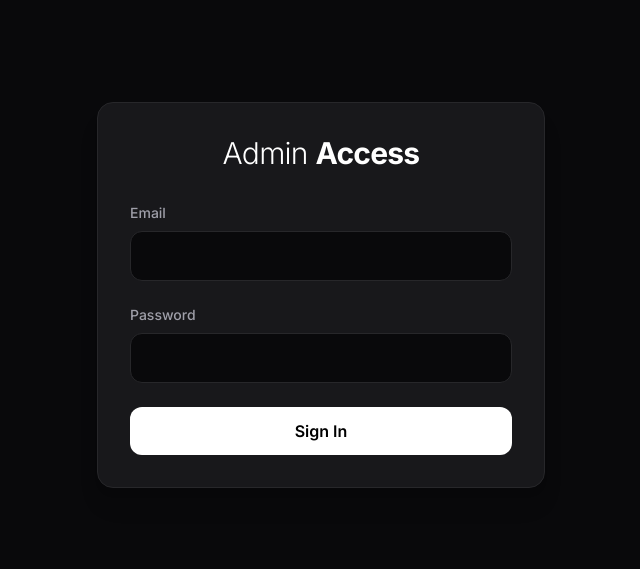
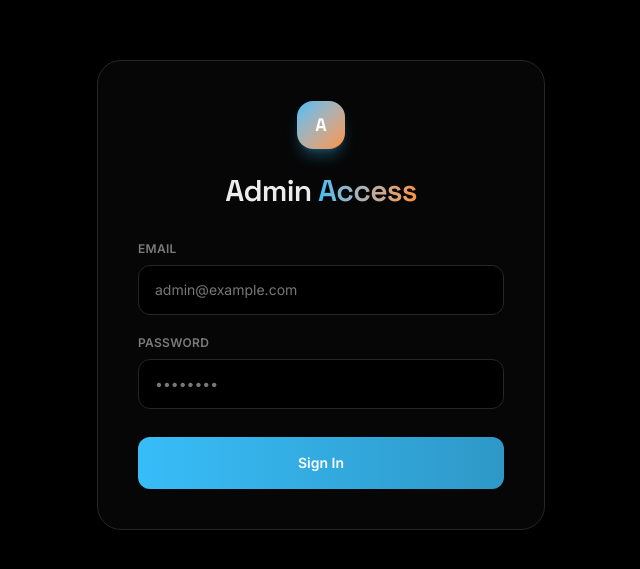
Before and after one commit to AdilAnwar21/PersonalPortfolio, a Next.js app: page /login in a window 1280 px wide. Shown: the part 105-674 px from the top of the page, without its empty margins (319-959 px from the left). Built offline with nearby package versions, Linux system fonts and the light colour scheme.

Commit message:
feat: update global styles for improved light and dark mode aesthetics; enhance login page with new layout and styling; refine navbar interactions and visuals; modernize contact and testimonials sections with icon integration

```diff
--- a/src/app/globals.css
+++ b/src/app/globals.css
@@ -17,24 +17,24 @@
 @layer base {
   :root {
     /* Light mode */
-    --background: #f5f7f9;
-    --foreground: #0d1117;
+    --background: #f8fafc;
+    --foreground: #0f172a;
     --card: #ffffff;
-    --card-foreground: #1c2431;
-    --border: #dde3ec;
-    --highlight-primary: #0369a1;   /* sky-700 — deep ocean blue */
-    --highlight-secondary: #c2410c; /* orange-700 — burnt sienna */
+    --card-foreground: #1e293b;
+    --border: #e2e8f0;
+    --highlight-primary: #0284c7;   /* sky-600 */
+    --highlight-secondary: #ea580c; /* orange-600 */
   }
 
   .dark {
     /* Dark mode */
-    --background: #0a0c0f;
-    --foreground: #eef1f6;
-    --card: #111418;
-    --card-foreground: #d8dde8;
-    --border: #1d2129;
-    --highlight-primary: #38bdf8;   /* sky-400 — electric blue */
-    --highlight-secondary: #fb923c; /* orange-400 — warm coral */
+    --background: #000000;
+    --foreground: #ededed;
+    --card: #0a0a0a;
+    --card-foreground: #ededed;
+    --border: #262626;
+    --highlight-primary: #38bdf8;   /* sky-400 */
+    --highlight-secondary: #fb923c; /* orange-400 */
   }
 
   * {
--- a/src/app/login/page.tsx
+++ b/src/app/login/page.tsx
@@ -28,42 +28,52 @@ export default function LoginPage() {
   };
 
   return (
-    <div className="min-h-screen flex items-center justify-center bg-zinc-950 text-white">
-      <div className="w-full max-w-md p-8 bg-zinc-900 border border-zinc-800 rounded-2xl shadow-xl">
-        <h1 className="text-3xl font-light tracking-tight mb-8 text-center">
-          Admin <span className="font-bold">Access</span>
+    <div className="min-h-screen flex items-center justify-center bg-background text-foreground relative overflow-hidden p-4">
+      {/* Background decorations */}
+      <div className="absolute top-1/2 left-1/2 -translate-x-1/2 -translate-y-1/2 w-[600px] h-[400px] bg-highlight-primary/10 rounded-full blur-[100px] -z-10" />
+
+      <div className="w-full max-w-md p-8 md:p-10 bg-card/60 backdrop-blur-xl border border-border rounded-3xl shadow-2xl">
+        <div className="flex justify-center mb-6">
+          <div className="w-12 h-12 rounded-2xl bg-gradient-to-br from-highlight-primary to-highlight-secondary flex items-center justify-center shadow-lg shadow-highlight-primary/30">
+            <span className="text-white text-lg font-bold font-display">A</span>
+          </div>
+        </div>
+        <h1 className="text-3xl font-display font-semibold tracking-tight mb-8 text-center text-foreground">
+          Admin <span className="bg-gradient-to-r from-highlight-primary to-highlight-secondary bg-clip-text text-transparent">Access</span>
         </h1>
 
         {error && (
-          <div className="mb-4 p-3 bg-red-500/10 border border-red-500/20 text-red-400 rounded-lg text-sm text-center">
+          <div className="mb-6 p-4 bg-red-500/10 border border-red-500/20 text-red-500 rounded-xl text-sm text-center font-medium">
             {error}
           </div>
         )}
 
-        <form onSubmit={handleSubmit} className="space-y-6">
+        <form onSubmit={handleSubmit} className="space-y-5">
           <div>
-            <label className="block text-sm font-medium text-zinc-400 mb-2">Email</label>
+            <label className="block text-xs font-semibold text-foreground/50 mb-2 uppercase tracking-wide">Email</label>
             <input
               type="email"
               value={email}
               onChange={(e) => setEmail(e.target.value)}
-              className="w-full px-4 py-3 bg-zinc-950 border border-zinc-800 rounded-xl focus:outline-none focus:ring-2 focus:ring-white/20 transition-all text-white"
+              className="w-full px-4 py-3.5 bg-background border border-border rounded-xl focus:outline-none focus:ring-2 focus:ring-highlight-primary/30 focus:border-highlight-primary/50 transition-all text-foreground text-sm"
+              placeholder="admin@example.com"
               required
             />
           </div>
           <div>
-            <label className="block text-sm font-medium text-zinc-400 mb-2">Password</label>
+            <label className="block text-xs font-semibold text-foreground/50 mb-2 uppercase tracking-wide">Password</label>
             <input
               type="password"
               value={password}
               onChange={(e) => setPassword(e.target.value)}
-              className="w-full px-4 py-3 bg-zinc-950 border border-zinc-800 rounded-xl focus:outline-none focus:ring-2 focus:ring-white/20 transition-all text-white"
+              className="w-full px-4 py-3.5 bg-background border border-border rounded-xl focus:outline-none focus:ring-2 focus:ring-highlight-primary/30 focus:border-highlight-primary/50 transition-all text-foreground text-sm"
+              placeholder="••••••••"
               required
             />
           </div>
           <button
             type="submit"
-            className="w-full py-3 bg-white text-black font-semibold rounded-xl hover:bg-zinc-200 transition-colors"
+            className="w-full py-4 mt-2 bg-gradient-to-r from-highlight-primary to-highlight-primary/80 text-white font-semibold rounded-xl hover:shadow-lg hover:shadow-highlight-primary/20 hover:scale-[1.02] transition-all duration-200 text-sm"
           >
             Sign In
           </button>
--- a/src/components/Navbar.tsx
+++ b/src/components/Navbar.tsx
@@ -20,6 +20,7 @@ export function Navbar() {
   const [scrolled, setScrolled] = useState(false);
   const [mobileOpen, setMobileOpen] = useState(false);
   const [profilePhotoUrl, setProfilePhotoUrl] = useState<string | null>(null);
+  const [hoveredPath, setHoveredPath] = useState<string | null>(null);
   const { scrollY } = useScroll();
 
   useEffect(() => {
@@ -44,50 +45,55 @@ export function Navbar() {
         initial={{ y: -80, opacity: 0 }}
         animate={{ y: 0, opacity: 1 }}
         transition={{ duration: 0.7, ease: [0.16, 1, 0.3, 1] }}
-        className="fixed top-0 left-0 right-0 z-50 flex justify-center px-4 pt-5"
+        className="fixed top-6 left-0 right-0 z-50 flex justify-center px-4 pointer-events-none"
       >
         <nav
-          className={`w-full max-w-5xl flex items-center justify-between px-5 py-3 rounded-2xl border transition-all duration-500 ${
+          onMouseLeave={() => setHoveredPath(null)}
+          className={`pointer-events-auto flex items-center gap-2 px-3 py-2.5 rounded-full transition-all duration-500 border shadow-2xl ${
             scrolled
-              ? "bg-background/80 backdrop-blur-xl border-border/80 shadow-2xl shadow-black/10"
-              : "bg-transparent border-transparent"
+              ? "bg-card/70 backdrop-blur-2xl border-border/80 shadow-black/5 dark:shadow-black/40"
+              : "bg-background/40 backdrop-blur-md border-border/30 shadow-transparent"
           }`}
         >
           {/* Logo / Brand */}
-          <Link href="/" className="flex items-center gap-2.5 group">
+          <Link href="/" className="flex items-center group shrink-0 pr-2">
             {profilePhotoUrl ? (
-              <img src={profilePhotoUrl} alt="Logo" className="w-8 h-8 rounded-xl object-cover shadow-lg group-hover:scale-110 transition-transform" />
+              <img src={profilePhotoUrl} alt="Logo" className="w-9 h-9 rounded-full object-cover shadow-lg group-hover:scale-110 transition-transform" />
             ) : (
-              <div className="w-8 h-8 rounded-xl bg-gradient-to-br from-highlight-primary to-highlight-secondary flex items-center justify-center shadow-lg shadow-highlight-primary/30 group-hover:scale-110 transition-transform">
+              <div className="w-9 h-9 rounded-full bg-gradient-to-br from-highlight-primary to-highlight-secondary flex items-center justify-center shadow-lg group-hover:scale-110 transition-transform">
                 <span className="text-white text-xs font-bold font-display">A</span>
               </div>
             )}
-            <span className="font-display font-semibold text-sm text-foreground tracking-tight hidden sm:block">
-              Portfolio
-            </span>
           </Link>
 
           {/* Desktop Links */}
-          <div className="hidden md:flex items-center gap-1">
+          <div className="hidden md:flex items-center relative">
             {links.map((link) => (
               <a
                 key={link.name}
                 href={link.href}
-                className="relative px-4 py-2 text-sm font-medium text-foreground/60 hover:text-foreground transition-colors rounded-xl hover:bg-foreground/5 group"
+                onMouseEnter={() => setHoveredPath(link.href)}
+                className="relative px-5 py-2 text-sm font-medium text-foreground/70 hover:text-foreground transition-colors z-10"
               >
+                {hoveredPath === link.href && (
+                  <motion.div
+                    layoutId="navbar-hover"
+                    className="absolute inset-0 bg-foreground/10 rounded-full -z-10"
+                    transition={{ type: "spring", stiffness: 400, damping: 30 }}
+                  />
+                )}
                 {link.name}
-                <span className="absolute bottom-1.5 left-4 right-4 h-px bg-highlight-primary scale-x-0 group-hover:scale-x-100 transition-transform origin-left rounded-full" />
               </a>
             ))}
           </div>
 
           {/* Right side */}
-          <div className="flex items-center gap-3">
+          <div className="flex items-center gap-2 pl-2 border-l border-border/50">
             <ThemeToggle />
 
             <a
               href="#contact"
-              className="hidden sm:flex items-center gap-2 px-4 py-2 bg-transparent border border-foreground text-foreground text-xs font-semibold rounded-xl hover:bg-foreground hover:text-background transition-colors duration-300"
+              className="hidden sm:flex items-center gap-2 px-5 py-2 bg-foreground text-background text-xs font-bold rounded-full hover:scale-105 transition-all duration-200 shadow-lg shadow-foreground/20"
             >
               Hire Me
             </a>
@@ -95,7 +101,7 @@ export function Navbar() {
             {/* Mobile hamburger */}
             <button
               onClick={() => setMobileOpen((v) => !v)}
-              className="md:hidden w-9 h-9 flex flex-col items-center justify-center gap-1.5 rounded-xl border border-border hover:bg-card/50 transition-colors"
+              className="md:hidden w-9 h-9 flex flex-col items-center justify-center gap-1.5 rounded-full hover:bg-foreground/10 transition-colors ml-1"
               aria-label="Menu"
             >
               <motion.span
--- a/src/components/sections/Contact.tsx
+++ b/src/components/sections/Contact.tsx
@@ -4,6 +4,7 @@ import { useState } from "react";
 import { motion } from "framer-motion";
 import { FadeIn } from "@/components/animations/FadeIn";
 import { submitEnquiry } from "@/app/actions/enquiry";
+import { Mail, Globe2, Briefcase } from "lucide-react";
 
 const inputCls =
   "w-full px-4 py-3.5 rounded-xl border border-border bg-card text-foreground text-sm placeholder:text-foreground/30 focus:outline-none focus:border-highlight-primary/60 focus:ring-2 focus:ring-highlight-primary/10 transition-all duration-200";
@@ -44,9 +45,9 @@ export function Contact() {
         <FadeIn delay={0.1}>
           <div className="flex flex-wrap items-center justify-center gap-6 mb-10 pb-10 border-b border-border">
             {[
-              { icon: "✉️", text: "Reply within 24h" },
-              { icon: "🌍", text: "Available worldwide" },
-              { icon: "💼", text: "Open to freelance" },
+              { icon: <Mail className="w-4 h-4" />, text: "Reply within 24h" },
+              { icon: <Globe2 className="w-4 h-4" />, text: "Available worldwide" },
+              { icon: <Briefcase className="w-4 h-4" />, text: "Open to freelance" },
             ].map(({ icon, text }) => (
               <div key={text} className="flex items-center gap-2 text-sm text-foreground/50">
                 <span>{icon}</span>
--- a/src/components/sections/ProjectsSequence.tsx
+++ b/src/components/sections/ProjectsSequence.tsx
@@ -4,6 +4,7 @@ import { useRef } from "react";
 import { motion, useScroll, useTransform, MotionValue } from "framer-motion";
 import { IProject } from "@/models/Project";
 import { FadeIn } from "@/components/animations/FadeIn";
+import { FolderOpen } from "lucide-react";
 
 interface Props {
   projects: IProject[];
@@ -29,10 +30,10 @@ const Card = ({
     <div className="h-screen flex items-center justify-center sticky top-0">
       <motion.div
         style={{ scale, top: topOffset }}
-        className="relative flex flex-col md:flex-row w-[92vw] md:w-[78vw] max-w-6xl h-[72vh] md:h-[62vh] rounded-3xl overflow-hidden shadow-2xl shadow-black/40 origin-top border border-border/60"
+        className="relative flex flex-col md:flex-row w-[92vw] md:w-[78vw] max-w-6xl h-[72vh] md:h-[62vh] rounded-3xl overflow-hidden shadow-2xl origin-top border border-border bg-card dark:shadow-[inset_0_1px_0_rgba(255,255,255,0.05)]"
       >
         {/* Left: info */}
-        <div className="w-full md:w-[45%] p-8 md:p-12 flex flex-col justify-between bg-card/80 backdrop-blur-xl">
+        <div className="w-full md:w-[45%] p-8 md:p-12 flex flex-col justify-between z-10 relative bg-gradient-to-r from-card via-card to-card/95">
           <div>
             <div className="flex items-center gap-3 mb-6">
               <span className="text-xs text-foreground/30 font-mono font-medium">
@@ -206,7 +207,9 @@ export function ProjectsSequence({ projects }: Props) {
             </div>
           </div>
           <div className="py-24 text-center rounded-3xl border border-dashed border-border/60 bg-card/20">
-            <div className="w-16 h-16 rounded-2xl bg-highlight-primary/10 flex items-center justify-center mx-auto mb-4 text-2xl">📁</div>
+            <div className="w-16 h-16 rounded-2xl bg-highlight-primary/10 flex items-center justify-center mx-auto mb-4 text-highlight-primary">
+              <FolderOpen className="w-8 h-8" />
+            </div>
             <p className="text-foreground/40 italic">No projects added yet. Add some in the Admin Panel.</p>
           </div>
         </FadeIn>
--- a/src/components/sections/Testimonials.tsx
+++ b/src/components/sections/Testimonials.tsx
@@ -5,6 +5,7 @@ import { motion, AnimatePresence } from "framer-motion";
 import { ITestimonial } from "@/models/Testimonial";
 import { FadeIn } from "@/components/animations/FadeIn";
 import { submitTestimonial } from "@/app/actions/testimonial";
+import { MessageSquareQuote, Check, X } from "lucide-react";
 
 interface Props {
   testimonials: ITestimonial[];
@@ -79,7 +80,7 @@ export function Testimonials({ testimonials }: Props) {
         {approved.length === 0 ? (
           <FadeIn>
             <div className="py-24 text-center rounded-3xl border border-dashed border-border/60 bg-card/20">
-              <div className="text-4xl mb-4">💬</div>
+              <MessageSquareQuote className="w-12 h-12 mx-auto mb-4 text-foreground/20" />
               <p className="text-foreground/40 italic">No testimonials yet. Be the first to leave a review!</p>
             </div>
           </FadeIn>
@@ -154,7 +155,7 @@ export function Testimonials({ testimonials }: Props) {
                 onClick={() => setIsModalOpen(false)}
                 className="absolute top-5 right-5 w-8 h-8 flex items-center justify-center rounded-full bg-card border border-border text-foreground/50 hover:text-foreground hover:border-foreground/30 transition-all text-sm"
               >
-                ✕
+                <X className="w-4 h-4" />
               </button>
 
               {submitStatus === "success" ? (
@@ -163,9 +164,9 @@ export function Testimonials({ testimonials }: Props) {
                     initial={{ scale: 0 }}
                     animate={{ scale: 1 }}
                     transition={{ type: "spring", stiffness: 200 }}
-                    className="w-16 h-16 bg-green-500/20 text-green-400 rounded-full flex items-center justify-center mx-auto mb-5 text-3xl"
+                    className="w-16 h-16 bg-green-500/20 text-green-400 rounded-full flex items-center justify-center mx-auto mb-5"
                   >
-                    ✓
+                    <Check className="w-8 h-8" strokeWidth={3} />
                   </motion.div>
                   <h3 className="text-2xl font-display font-semibold text-foreground mb-2">Thank You!</h3>
                   <p className="text-foreground/60 text-sm">Your testimonial has been submitted for review.</p>
```
